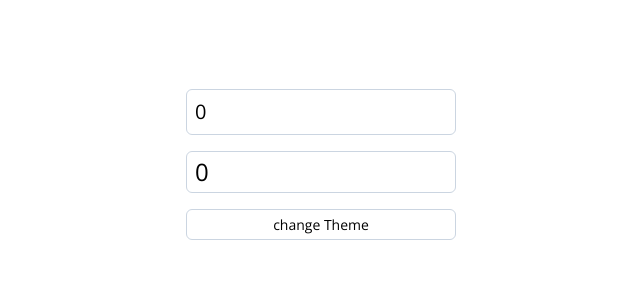
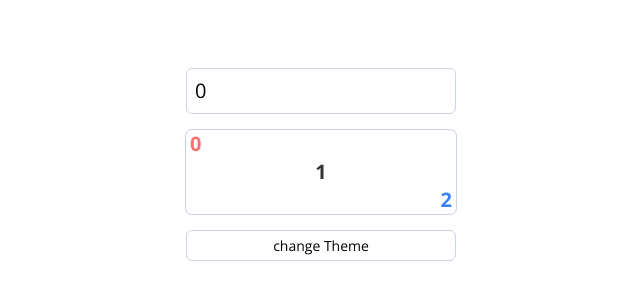
Before and after one commit to jassy1995/react-hook, a React (Vite) app: page / in a window 1280 px wide. Shown: the part 236-536 px from the top of the page, without its empty margins (319-959 px from the left). Built offline with nearby package versions, Linux system fonts and the light colour scheme; a web font is replaced by a local one.

Commit message:
added the useCallback

```diff
--- a/src/App.jsx
+++ b/src/App.jsx
@@ -1,15 +1,18 @@
-import { useState, useMemo } from "react"
+import { useState, useMemo, useCallback } from "react";
+import { List } from "./components/List";
 function App() {
   const [number, setNumber] = useState(0);
   const [dark, setDark] = useState(false);
-  const doubleNumber = useMemo(() => slowFunction(number), [number]);
-  const themeStyles = useMemo(() => ({ backgroundColor: dark ? 'black' : 'white', color: dark ? 'white' : 'black' }), [dark])
+  const getItems = useCallback((increment) => generateItems(number, increment), [number]);
+  const theme = useMemo(() => ({ backgroundColor: dark ? '#333' : '#FFF', color: dark ? '#FFF' : '#333' }), [dark])
 
   return (
     <div className="h-screen  flex justify-center items-center space-x-4 mx-auto py-4">
       <div className="flex flex-col space-y-4">
         <input type="number" value={number} onChange={(e) => setNumber(parseInt(e.target.value))} className="text-black text-xl p-2 bg-white rounded-md border border-slate-300" />
-        <div className="border border-slate-300 px-2 py-1 text-2xl rounded-md" style={themeStyles}>{doubleNumber}</div>
+        <ul style={theme} className='px-1 rounded-md ring-1 ring-slate-300'>
+          <List getItems={getItems} />
+        </ul>
         <button onClick={() => setDark(prevDark => !prevDark)} className="text-black border border-slate-300 px-2 py-1 rounded-md">change Theme</button>
       </div>
     </div>
@@ -18,8 +21,6 @@ function App() {
 
 export default App
 
-const slowFunction = (num) => {
-  console.log('running slow function')
-  for (let i = 0; i <= 1000000000; i++) { }
-  return num * 2
+const generateItems = (num, increment) => {
+  return [num, num + increment, num + increment + increment]
 }
--- /dev/null
+++ b/src/components/List.jsx
@@ -0,0 +1,12 @@
+import { useState, useEffect } from 'react';
+
+export const List = ({ getItems }) => {
+    const [items, setItems] = useState([])
+
+    useEffect(() => {
+        setItems(getItems(1))
+        console.log('updating')
+    }, [getItems]);
+
+    return items.map(item => <li key={item} className="flex justify-center items-center font-semibold text-xl first:text-red-400 last:text-blue-500 first:justify-start first:items-center last:justify-end last:items-end">{item}</li>)
+}
```
